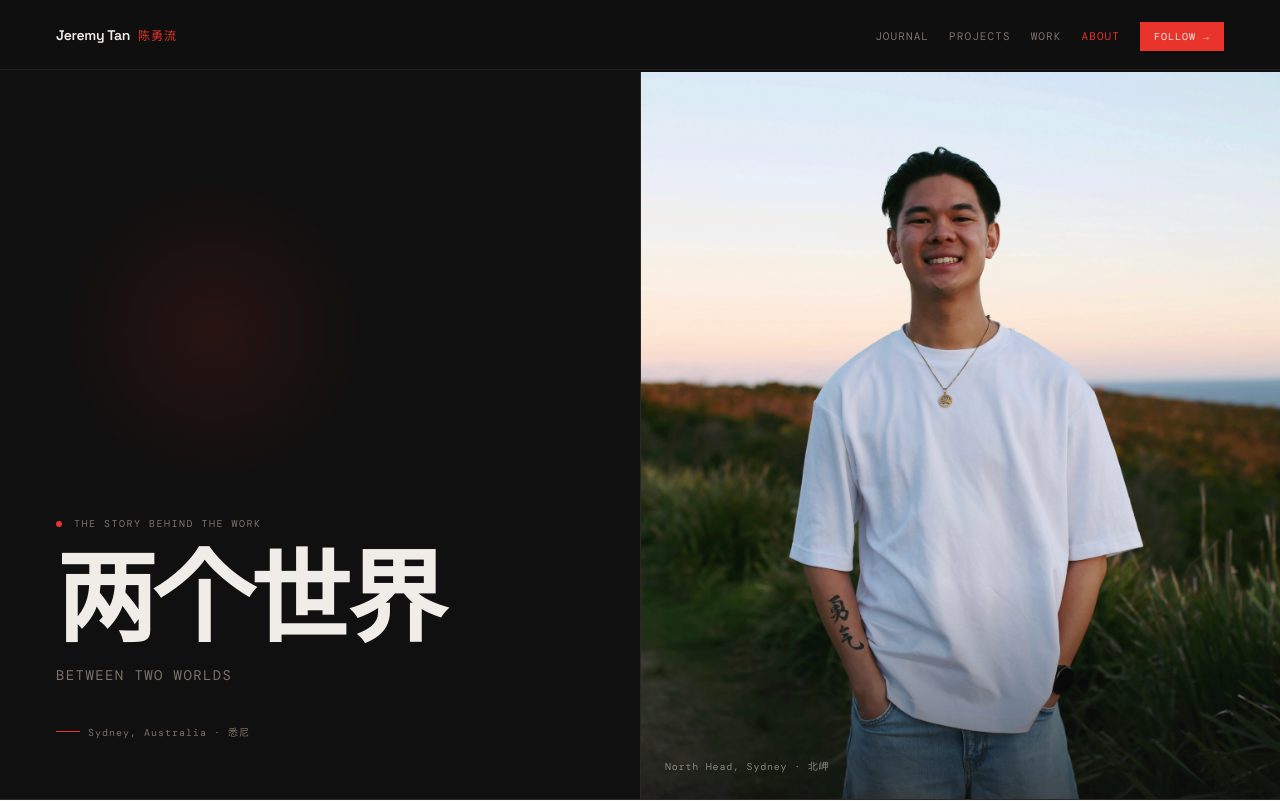
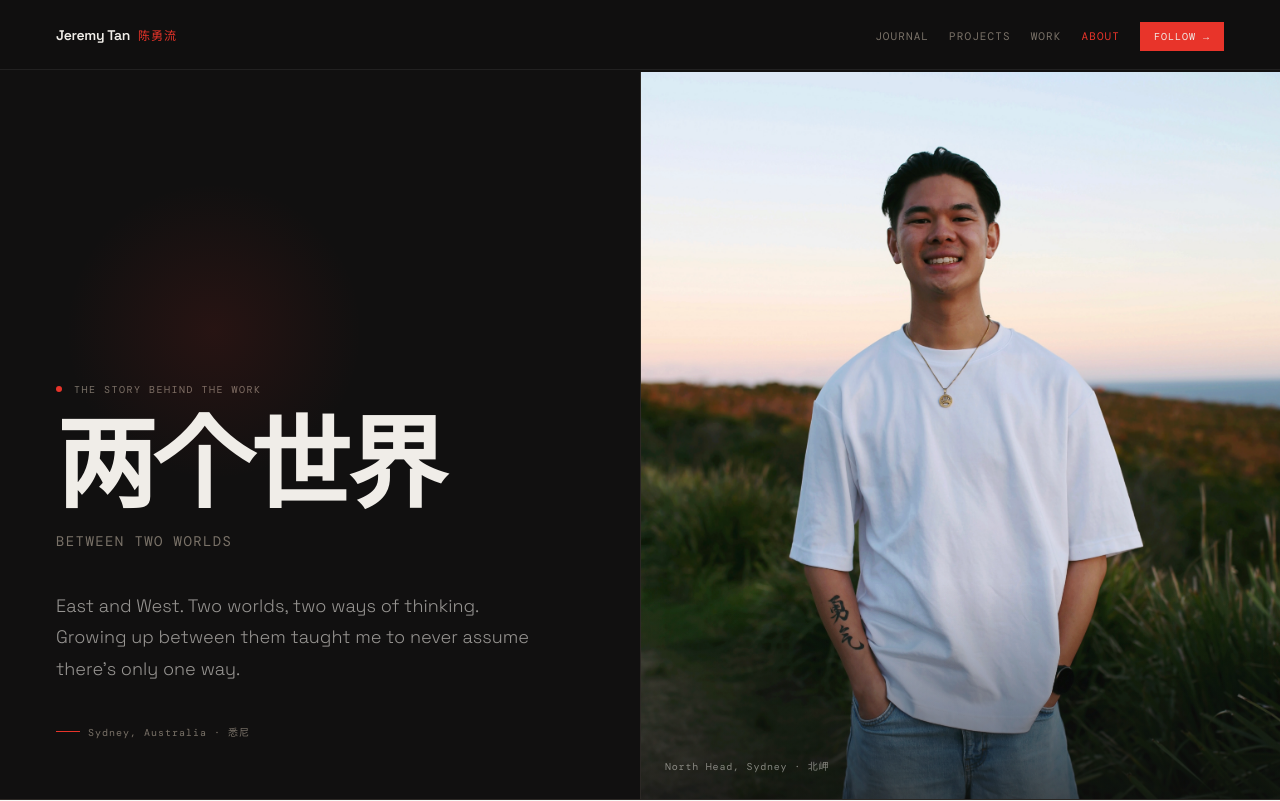
Before and after one commit to jeremytaan/jeremytan-io, a Next.js app: page /about in a window 1280 px wide. Shown: the top 801 px of the page. Built offline with nearby package versions, Linux system fonts and the light colour scheme; a web font is replaced by a local one.

Commit message:
Add intro paragraph to About page hero

```diff
--- a/app/about/page.js
+++ b/app/about/page.js
@@ -43,6 +43,10 @@ export default function About() {
           <span style={{ fontFamily: 'DM Mono, monospace', fontSize: 'clamp(11px, 1.5vw, 14px)', fontWeight: 300, color: '#7A7268', letterSpacing: '0.1em', textTransform: 'uppercase', display: 'block', marginBottom: 40 }}>
             Between Two Worlds
           </span>
+
+          <p style={{ fontSize: 'clamp(15px, 1.8vw, 18px)', fontWeight: 300, color: 'rgba(240,237,232,0.6)', lineHeight: 1.75, marginBottom: 40, maxWidth: 480 }}>
+            East and West. Two worlds, two ways of thinking. Growing up between them taught me to never assume there&apos;s only one way.
+          </p>
 
           <div style={{ display: 'flex', alignItems: 'center', gap: 8 }}>
             <div style={{ width: 24, height: 1, background: '#E8342A' }} />
```
